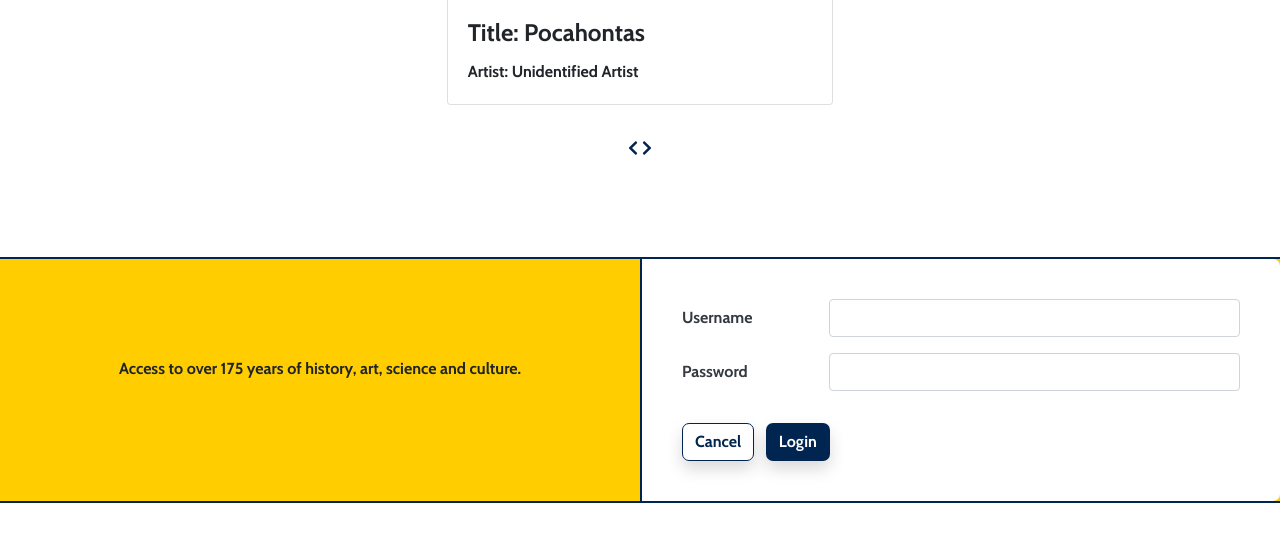
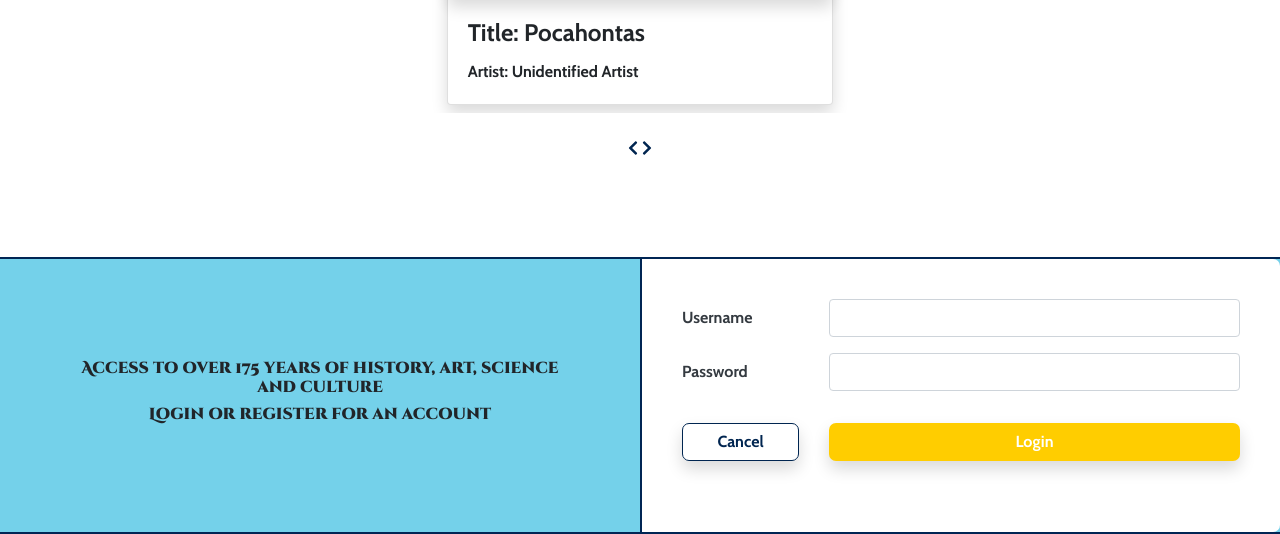
Before and after one commit to kwolosonovich/smitty, a Flask app: page / in a window 1280 px wide. Shown: the part 717-1251 px from the top of the page. Before the commit the page ends 1220 px from the top, so only its background shows below. Run offline with Flask 2, Linux system fonts and the light colour scheme; some libraries are stand-ins or nearby versions.

Commit message:
started to update colors

```diff
--- a/static/styles.css
+++ b/static/styles.css
@@ -19,7 +19,6 @@ h1, h5 {
 }
 
 #form-style {
-    /* border: 8px solid #FFCD00; */
     border-left: 2px solid #002554;
     border-top-left-radius: 0%;
     border-bottom-left-radius: 0%;
@@ -32,7 +31,7 @@ h1, h5 {
 }
 
 #form-section {
-    background-color: #FFCD00;
+    background-color: #74D1EA;
     min-width: 100%;
     margin: 0;
     padding: 0;
@@ -44,6 +43,7 @@ h1, h5 {
 #form-side {
     text-align: center;
     padding: 100px 80px;
+    font-family: 'Cinzel Decorative', cursive;
 }
 
 .blue-bg {
@@ -54,7 +54,15 @@ h1, h5 {
     background-color: white;
 }
 
-.text-dark h1 {
+.bg-yellow {
+    background-color: #FFCD00;
+}
+
+.text-yellow, hr{
+    color: #FFCD00;
+}
+
+.text-dark, card-text {
     color: #002554;
 }
 
@@ -68,12 +76,18 @@ h1, h5 {
 
 .pri-btn {
     color: white;
-    background-color: #002550;
+    background-color: #FFCD00;
     border-radius: 7px;
 }
 
 .pri-btn:hover {
-    background-color: #FFCD00;
+    background-color: #002550;
+    color: white
+}
+
+.sec-btn:hover {
+    background-color: #002550;
+    color: white;
 }
 
 .sec-btn {
@@ -111,7 +125,6 @@ h1, h5 {
     bottom: 0;
     left: 0;
     z-index: 100;
-    /* Behind the navbar */
     padding: 0;
     /* box-shadow: inset -1px 0 0 rgba(0, 0, 0, .1); */
 }
--- a/templates/carousel.html
+++ b/templates/carousel.html
@@ -8,7 +8,7 @@
     {% endraw %}
 {% else %}
 
-<div class="carousel-main main container-style lt-bg">
+<div class="carousel-main main container-style">
     <div id="images" class="carousel mx-auto container-fluid slide carousel-multi-item" data-ride="carousel">
         <div class="carousel-inner car" role="listbox">
             {% for list in formatted_images %}
@@ -16,8 +16,8 @@
                     {% if loop.index == 1 %}
                         <div class="carousel-item active">
                             <div class="col-12 col-md-4" style="margin: auto">
-                                <div class="card mb-2">
-                                    <img class="card-img-top img-fluid" src={{image.url}} alt="Card image cap responsive">
+                                <div class="card mb-2 shadow">
+                                    <img class="card-img-top img-fluid shadow" src={{image.url}} alt="Card image cap responsive">
                                     <div class="card-body">
                                         <h4 class="card-title font-weight-bold">Title: {{image.title}}</h4>
                                         <p class="card-text">Artist: {{image.artist}}</p>
@@ -27,7 +27,7 @@
                     {% else %}
                         <div class="carousel-item">
                     <div class="col-12 col-md-4" style="margin: auto">
-                        <div class="card mb-2">
+                        <div class="card mb-2 shadow">
                             <img class="card-img-top img-fluid" src={{image.url}} alt="Card image cap responsive">
                             <div class="card-body">
                                 <h4 class="card-title font-weight-bold">Title: {{image.title}}</h4>
@@ -42,8 +42,8 @@
         </div>
             <br>
         <div class="controls text-center">
-            <a class="btn-floating" href="#images" data-slide="prev"><i class="fas fa-chevron-left text-blue"></i></a>
-            <a class="btn-floating" href="#images" data-slide="next"><i class="fas fa-chevron-right text-blue"></i></a>
+            <a class="btn-floating text-yellow" href="#images" data-slide="prev"><i class="fas fa-chevron-left text-blue"></i></a>
+            <a class="btn-floating text-yellow" href="#images" data-slide="next"><i class="fas fa-chevron-right text-blue"></i></a>
         </div>
     </div>
 </div>
--- a/templates/form.html
+++ b/templates/form.html
@@ -12,7 +12,8 @@
     <div class="row no-gutters">
 
         <div class="container col-md-6 no-gutters" id="form-side">
-            <h6>Access to over 175 years of history, art, science and culture.</h6>
+            <h6>Access to over 175 years of history, art, science and culture</h6>
+            <h6>Login or register for an account</h6>
         </div>
 
 
@@ -31,6 +32,7 @@
                     </div>
                     {% endfor %}
 
+
                     {% for field in form if field.widget.input_type != 'hidden' %}
                         <div class="form-group row">
 
@@ -41,9 +43,13 @@
                         </div>
                     {% endfor %}
 
-                <div class="mt-3 pt-3">
-                    <a class="btn sec-btn mr-2 shadow" href="/login">Cancel</a>
-                    <button class="btn submit-btn pri-btn shadow" type="submit">{{ req|capitalize }}</button>
+                <div class=" row mt-3 pt-3">
+                    <div class="col-sm-3">
+                        <a class="btn sec-btn mr-2 shadow w-100" href="/login">Cancel</a>
+                    </div>
+                        <div class="col-sm-9">
+                        <button class="btn submit-btn pri-btn shadow w-100" type="submit">{{ req|capitalize }}</button>
+                    </div>
                 </div>
             </form>
         </div>
```
